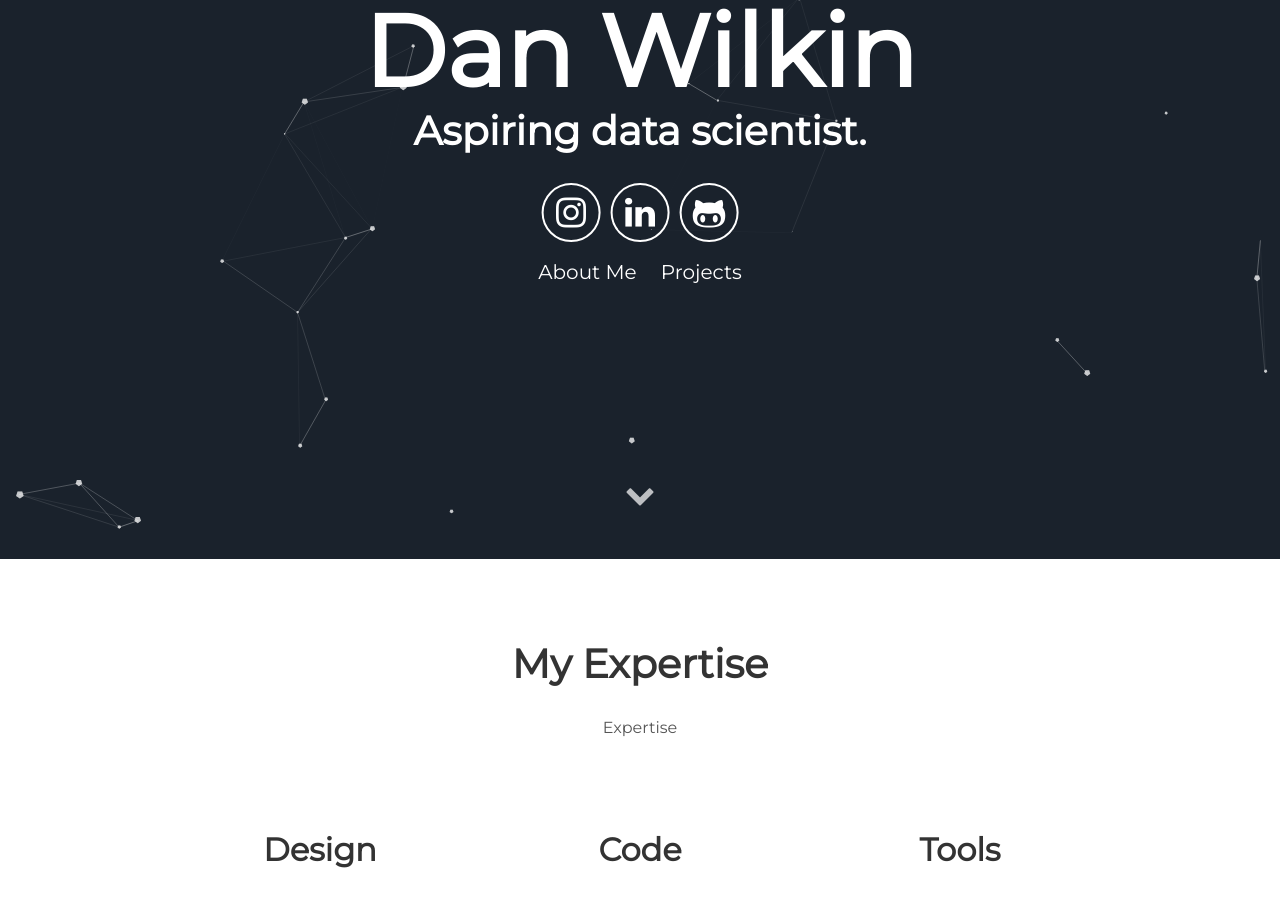
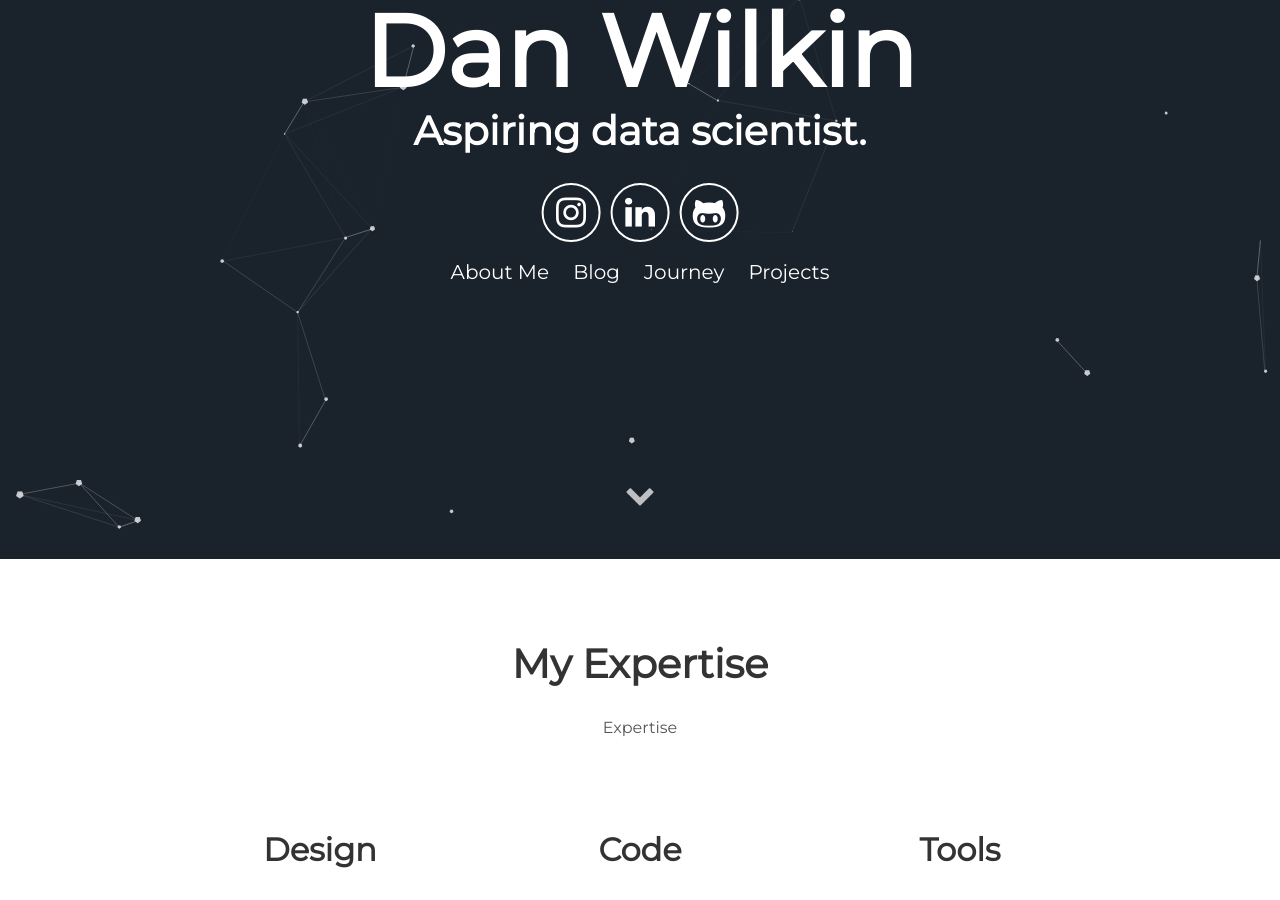
Before and after one commit to danwilkin/danwilkin.github.io, a Jekyll site: the page built from index.html, in a window 1280 px wide and 900 px high, scrolled down 341 px. Built offline with Jekyll 4.4.1, drawn with Linux system fonts in a browser that asks for light colours.

Commit message:
Update header.html

```diff
--- a/_includes/header.html
+++ b/_includes/header.html
@@ -11,6 +11,8 @@
       </div>
       <div class="header-links">
         <a class="link" href="#about" data-scroll>About Me</a>
+        <a class="link" href="#blog" data-scroll>Blog</a>
+        <a class="link" href="#journey" data-scroll>Journey</a>
         <a class="link" href="#projects" data-scroll>Projects</a>
       </div>
   </div>
```
